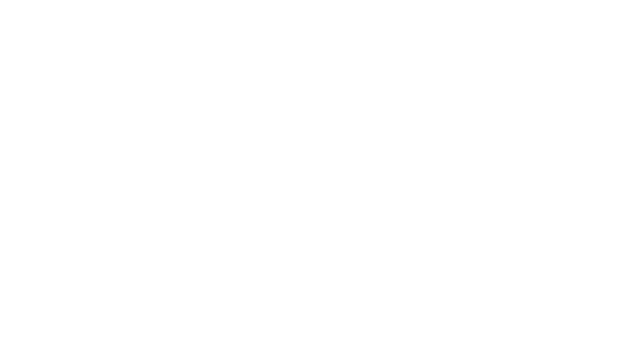
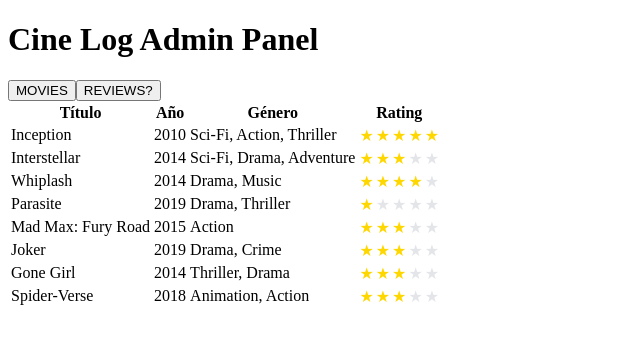
Before and after one commit to fabriroman/CineLog-App, a React (Vite) app: page /admin in a window 1280 px wide. Before the commit this address had no page. Shown: the top 344 px of the page, without its empty margins (0-640 px from the left). Built offline with nearby package versions, Linux system fonts and the light colour scheme.

Commit message:
Making a table of movies

```diff
--- a/src/App.tsx
+++ b/src/App.tsx
@@ -3,6 +3,7 @@ import { HomePage } from "./features/movies/pages/HomePage";
 import LoginPage from "./features/auth/pages/LoginPage";
 import { RequireGuest } from "./features/auth/guards/RequireGuest";
 import { MovieDetailPage } from "./features/movies/pages/MovieDetailPage";
+import { Admin } from "./features/admin/pages/Admin";
 
 function App() {
   return (
@@ -18,6 +19,7 @@ function App() {
             </RequireGuest>
           }
         />
+        <Route path="/admin" element={<Admin />} />
       </Routes>
     </>
   );
--- /dev/null
+++ b/src/components/MoviesTable.tsx
@@ -0,0 +1,35 @@
+import { useContext } from "react";
+import { StarRating } from "./StarRating";
+import { MoviesContext } from "../features/movies/contexts/MoviesContext";
+
+export const MoviesTable = () => {
+  const moviesCtx = useContext(MoviesContext);
+  if (!moviesCtx)
+    throw new Error("MoviesContext must be used within MoviesProvider");
+  const { movies } = moviesCtx;
+
+  return (
+    <table className="data-table">
+      <thead>
+        <tr>
+          <th>Título</th>
+          <th>Año</th>
+          <th>Género</th>
+          <th>Rating</th>
+        </tr>
+      </thead>
+      <tbody>
+        {movies.map((movie) => (
+          <tr key={movie.id}>
+            <td>{movie.title}</td>
+            <td>{movie.year}</td>
+            <td>{movie.genres.join(", ")}</td>
+            <td>
+              <StarRating value={movie.rating} readOnly />
+            </td>
+          </tr>
+        ))}
+      </tbody>
+    </table>
+  );
+};
--- /dev/null
+++ b/src/features/admin/pages/Admin.tsx
@@ -0,0 +1,16 @@
+import React from 'react'
+import { MoviesTable } from '../../../components/MoviesTable'
+
+export const Admin = () => {
+
+  return (
+    <>
+    <h1>Cine Log Admin Panel</h1>
+    <button>MOVIES</button>
+    <button>REVIEWS?</button>
+    <MoviesTable/>
+
+    </>
+
+  )
+}
```
